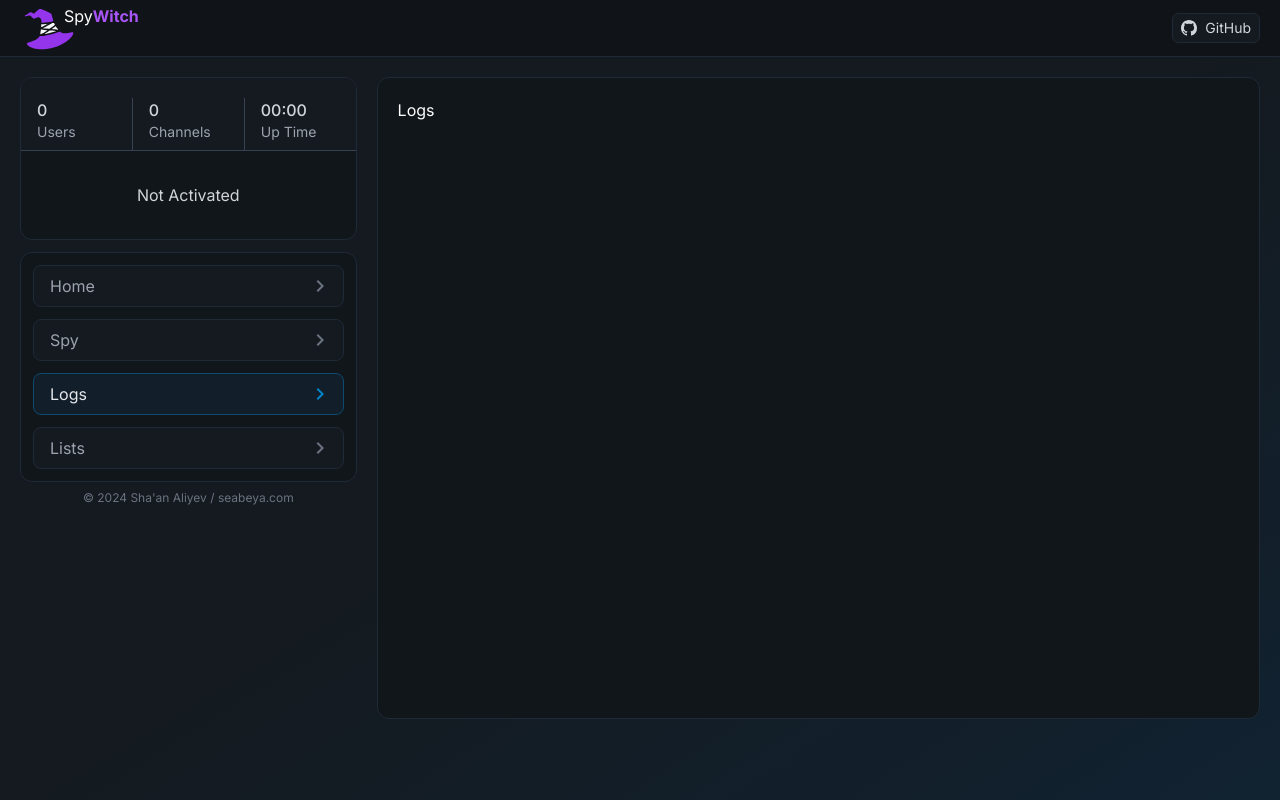
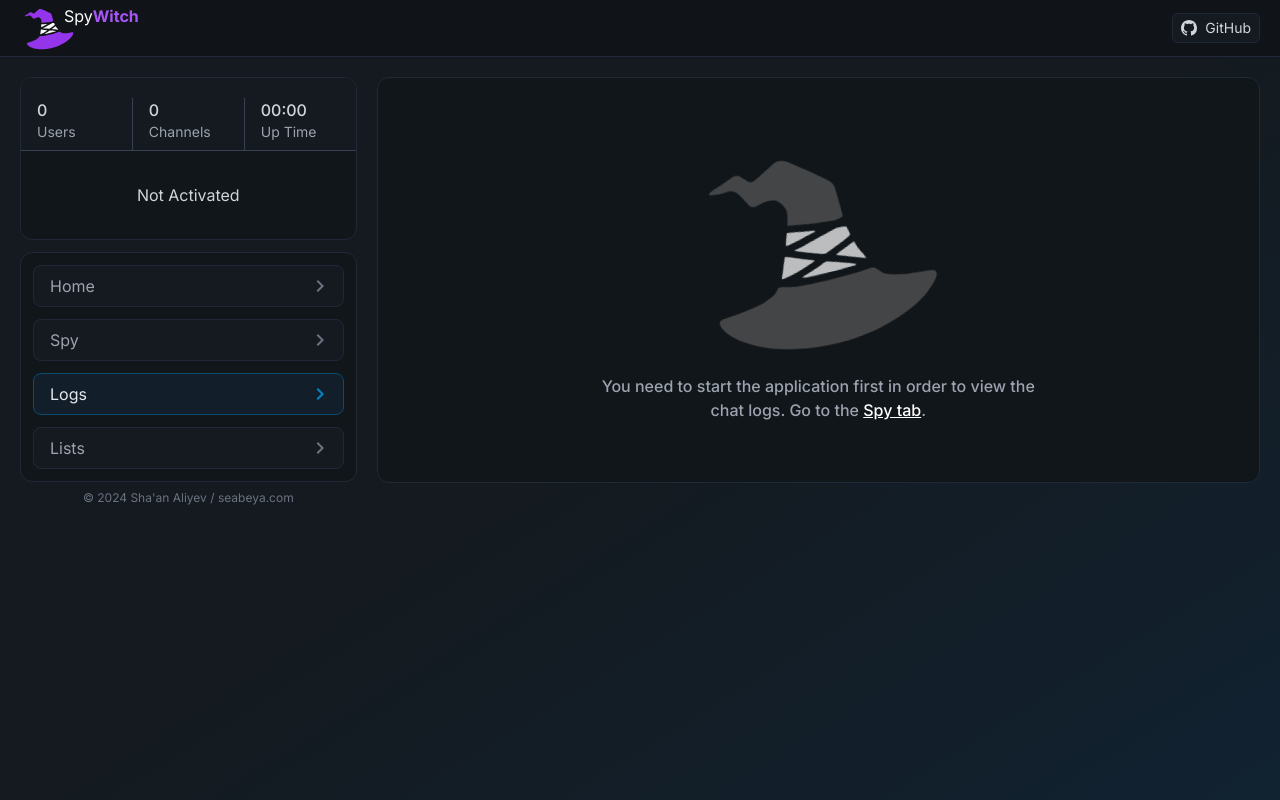
Before and after one commit to seabeya/spywitch, a Next.js app: page /logs in a window 1280 px wide. Built offline with nearby package versions, Linux system fonts and the light colour scheme.

Commit message:
Add Logs page "Spy is off" info

```diff
--- a/src/app/logs/page.tsx
+++ b/src/app/logs/page.tsx
@@ -1,3 +1,41 @@
+'use client';
+
+import Area from '@/components/wrappers/Area';
+import UserTabs from '@/components/sections/UserTabs';
+
+import IconSpyWitch from '@/components/icons/IconSpyWitch';
+
+import Link from 'next/link';
+
+import { useAtomValue } from 'jotai';
+import { atom_isSpyOn } from '@/atoms';
+
 export default function Page() {
-  return <main className="h-[600px] text-white">Logs</main>;
+  const isSpyOn = useAtomValue(atom_isSpyOn);
+
+  return (
+    <>
+      {isSpyOn ? (
+        <>
+          <Area.Section title="Users">
+            <UserTabs />
+          </Area.Section>
+          <Area.Section title="Messages">
+            <UserTabs />
+          </Area.Section>
+        </>
+      ) : (
+        <div className="flex flex-col items-center justify-center gap-3 py-6 xl:py-10">
+          <IconSpyWitch className="h-44 w-44 -rotate-12 animate-pulse grayscale xl:h-56 xl:w-56" />
+          <p className="max-w-xs text-center text-sm font-medium text-gray-400 xl:max-w-md xl:text-base">
+            You need to start the application first in order to view the chat logs. Go to the{' '}
+            <Link href="/spy" className="text-white underline">
+              Spy tab
+            </Link>
+            .
+          </p>
+        </div>
+      )}
+    </>
+  );
 }
--- /dev/null
+++ b/src/components/sections/UserTabs.tsx
@@ -0,0 +1,5 @@
+'use client';
+
+export default function UserTabs() {
+  return <main className="text-white">Logs</main>;
+}
```
